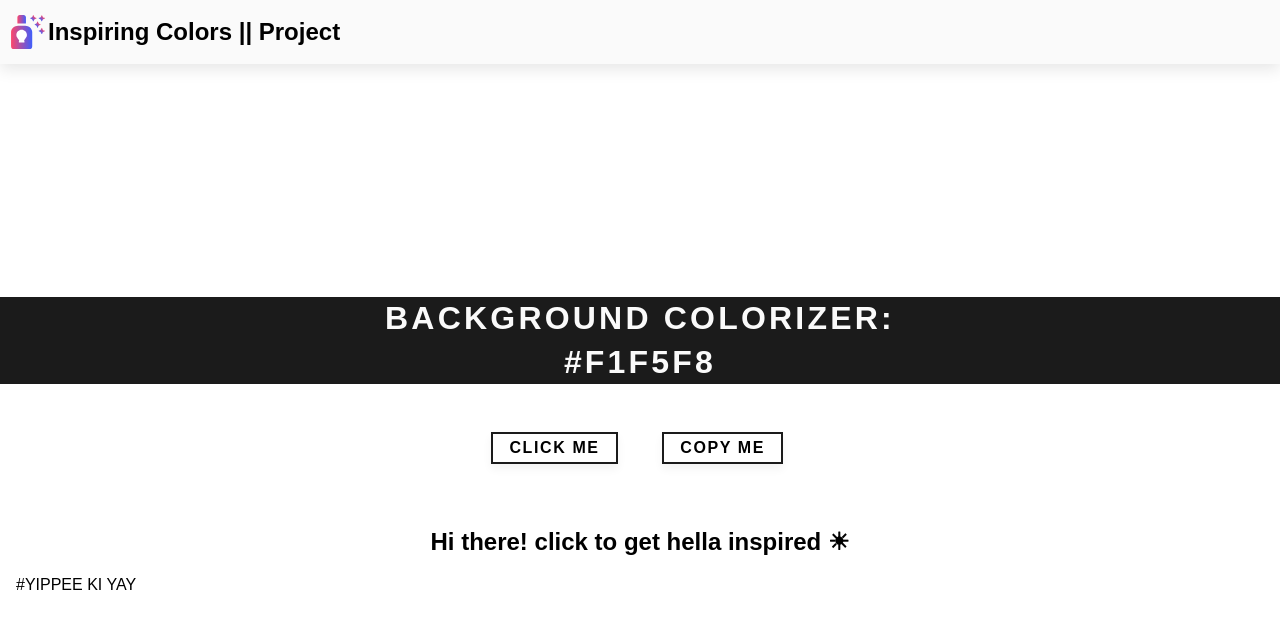
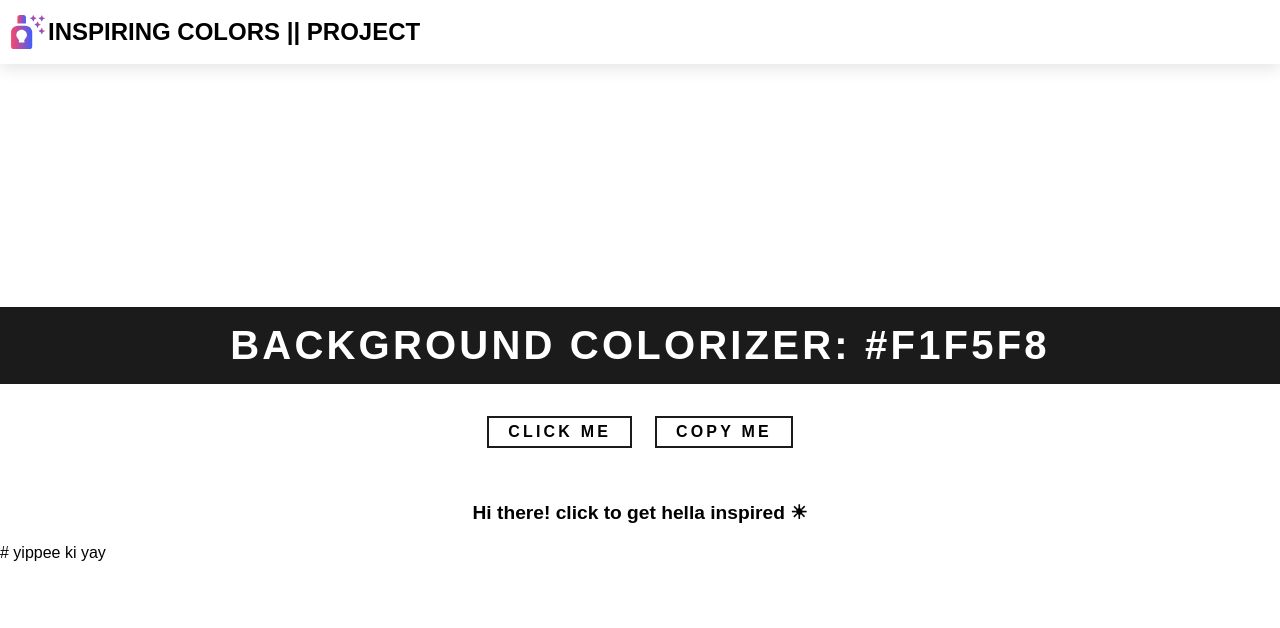
Before and after one commit to ferjencoder/InspiringColors.github.io, a plain HTML site: page index.html in a window 1280 px wide. Drawn offline with Linux system fonts and the light colour scheme; a web font is replaced by a local one.

Commit message:
updated layout and added happyIcon

```diff
--- a/app.js
+++ b/app.js
@@ -1,7 +1,9 @@
+//<<<------ HEX GENERATOR ------------------------------------------------------
 const hex = [0, 1, 2, 3, 4, 5, 6, 7, 8, 9, "A", "B", "C", "D", "E", "F"];
 const btn = document.getElementById("btn");
 const color = document.querySelector(".color");
-const colorReply = document.querySelector(".color-reply");
+const happyIcon = document.querySelector(".happyIcon");
+const colorReply = document.querySelector(".msg-reply");
 
 btn.addEventListener("click", function () {
   colorReply.textContent = "";
@@ -12,6 +14,7 @@ btn.addEventListener("click", function () {
 
   color.textContent = hexColor;
   color.style.color = hexColor;
+  happyIcon.className = "d-none";
   document.body.style.backgroundColor = hexColor;
 });
 
@@ -19,10 +22,14 @@ function getRandomNumber() {
   return Math.floor(Math.random() * hex.length);
 }
 
+//<<<------ MSG ----------------------------------------------------------------
 const btnCopy = document.getElementById("btnCopy");
 const webColor = document.querySelector(".color");
+const webHappyIcon = document.querySelector(".happyIcon");
 
 btnCopy.addEventListener("click", function () {
   navigator.clipboard.writeText(color.textContent);
   colorReply.textContent = color.textContent + " copied to cloipboard!";
+  webHappyIcon.style = "--fa-animation-iteration-count: 3";
+  webHappyIcon.className = "fa-solid fa-frog fa-bounce fa-2xl";
 });
--- a/index.html
+++ b/index.html
@@ -5,6 +5,13 @@
     <meta http-equiv="X-UA-Compatible" content="IE=edge" />
     <meta name="viewport" content="width=device-width, initial-scale=1.0" />
     <link rel="shortcut icon" href="./img/faviconIC.svg" type="image/x-icon" />
+    <link
+      rel="stylesheet"
+      href="https://cdnjs.cloudflare.com/ajax/libs/font-awesome/6.1.1/css/all.min.css"
+      integrity="sha512-KfkfwYDsLkIlwQp6LFnl8zNdLGxu9YAA1QvwINks4PhcElQSvqcyVLLD9aMhXd13uQjoXtEKNosOWaZqXgel0g=="
+      crossorigin="anonymous"
+      referrerpolicy="no-referrer"
+    />
     <link rel="stylesheet" href="style.css" />
     <title>Inspiring Colors || Project</title>
   </head>
@@ -21,27 +28,26 @@
         <h2>Inspiring Colors || Project</h2>
       </nav>
       <header class="mainHeader">
+        <div class="happyIconContainer">
+          <span class="happyIcon"></span>
+        </div>
         <div class="container">
-          <h2 class="mainTxt txtOne">background colorizer:</h2>
-          <h2 class="mainTxt"><span class="color">#F1F5F8</span></h2>
+          <h2 class="mainTxt txtOne">
+            background colorizer: <span class="color">#F1F5F8</span>
+          </h2>
         </div>
       </header>
       <section class="heroSection">
-        <div class="btnOne">
-          <button class="btnHero btnOne" id="btn">click me</button>
-        </div>
-        <div class="btnTwo">
-          <button class="btnHero btnTwo" id="btnCopy">copy me</button>
-        </div>
+        <button class="btnHero btnOne" id="btn">click me</button>
+
+        <button class="btnHero btnTwo" id="btnCopy">copy me</button>
       </section>
       <div class="msgContainer">
         <h4>
-          <span class="color-reply"
-            >Hi there! click to get hella inspired ☀</span
-          >
+          <span class="msg-reply">Hi there! click to get hella inspired ☀</span>
         </h4>
       </div>
-      <footer>#yippee ki yay</footer>
+      <footer># yippee ki yay</footer>
     </div>
     <script src="app.js"></script>
   </body>
--- a/style.css
+++ b/style.css
@@ -1,219 +1,132 @@
 @import url("https://fonts.googleapis.com/css2?family=Anek+Tamil:wght@100;200;300;400;500;600;700;800&display=swap");
 
 :root {
-  /*<<< FONTS */
+  /*<<<------------ FONTS --------------------*/
   --icp-ff-primary: "Anek Tamil", sans-serif;
 
-  /*<<< SHADOWS */
+  /*<<<------------ SHADOWS --------------------*/
   --icp-shdw-1: 0 5px 15px rgba(0, 0, 0, 0.2);
   --icp-shdw-2: 0 5px 15px rgba(0, 0, 0, 0.1);
   --icp-shdw-3: 0 5px 10px rgba(0, 0, 0, 0.05);
 
-  /*<<< TRANSITIONS */
+  /*<<<------------ TRANSITIONS --------------------*/
   --icp-transit-1: all 0.5s ease;
   --icp-transit-2: all 0.3s ease;
 
-  /*<<<   COLORS */
-  --icp-clr-white: rgba(250, 250, 250, 1);
+  /*<<<------------   COLORS --------------------*/
+  --icp-clr-white: white;
   --icp-clr-black: rgb(27, 27, 27);
+
+  /*<<<------------   SPACING --------------------*/
+  --icp-spacing-1: 0.2em;
+  --icp-spacing-2: 0.3em;
 }
 
 * {
   margin: 0;
   padding: 0;
-  font-family: var(--icp-ff-primary);
+  box-sizing: border-box;
 }
 
-body {
+html {
+  font-family: var(--icp-ff-primary);
+  scroll-behavior: smooth;
   transition: var(--icp-transit-2);
-  scroll-behavior: smooth;
-  margin-left: auto;
-  margin-right: auto;
 }
 
+/*<<<<------------ GRID --------------------*/
 .gridContainer {
   display: grid;
-  grid-template-columns: 1fr 1fr 1fr;
-  grid-template-rows: 1fr 5fr 2fr 1fr;
+  grid-template-areas:
+    "nav-center"
+    "mainHeader"
+    "heroSection heroSection"
+    "msgContainer";
 }
 
-img {
-  height: 40%;
+/*<<<<------------ NAV BAR --------------------*/
+
+.nav-center {
+  display: flex;
+  align-items: center;
+  height: 4rem;
+  background-color: var(--icp-clr-white);
+  box-shadow: var(--icp-shdw-2);
+  text-transform: uppercase;
+  padding-left: 0.5em;
 }
 
-/*<<<------- NAV BAR -------*/
-.nav-center {
-  grid-column: 1 / 4;
-  grid-row: 1 / 2;
+/*<<<<------------ HEADER --------------------*/
+
+.mainHeader {
   display: flex;
-  justify-content: flex-start;
+  flex-direction: column;
+  justify-content: flex-end;
   align-items: center;
-  background-color: var(--icp-clr-white);
-  padding: 0.5rem;
-  font-weight: 200;
-  box-shadow: var(--icp-shdw-2);
-  height: 3rem;
+  text-transform: uppercase;
+  height: 20rem;
+  letter-spacing: var(--icp-spacing-1);
+  font-weight: 100;
+  color: var(--icp-clr-black);
 }
 
-/*<<<------- MAIN -------*/
-.mainHeader {
-  grid-column: 1 / 4;
-  grid-row: 2 / 3;
-  display: flex;
-  flex-direction: column;
-  top: 50%;
-  width: 100%;
-  align-items: center;
-  justify-content: flex-end;
+.happyIcon {
+  margin-bottom: -30em;
+}
+.d-none {
+  display: none;
+}
+.mainTxt {
+  font-size: 2.5rem;
 }
 
 .container {
+  width: 100%;
+  text-align: center;
   background-color: var(--icp-clr-black);
-  width: 100%;
-  align-items: flex-end;
-  justify-content: center;
+  color: var(--icp-clr-white);
+  padding: 1em 0.2em;
 }
 
-.mainTxt {
-  padding: 0.2rem 0;
-  text-transform: uppercase;
-  color: var(--icp-clr-white);
-  font-size: 3rem;
-  letter-spacing: 0.2rem;
-  font-weight: 600;
-  padding: 0 1.5rem;
-  text-align: start;
-}
-
-.txtOne {
-  padding-right: 1em;
-  text-align: right;
-}
-
-.color {
-  color: var(--icp-clr-white);
-  text-align: left;
-}
-
-/*<<<------- BUTTONS -------*/
-
+/*<<<<------------ HERO SECTION --------------------*/
 .heroSection {
-  grid-column: 1 / 4;
-  grid-row: 3 / 4;
-  display: grid;
-  grid-template-columns: 1fr 1fr;
-  grid-template-rows: 1fr;
-}
-
-.bntContainer {
-  display: felx;
+  display: flex;
+  align-items: center;
+  justify-content: center;
+  height: 6rem;
 }
 
 .btnHero {
+  text-transform: uppercase;
+  background-color: transparent;
   border: 2px solid var(--icp-clr-black);
-  text-transform: uppercase;
-  letter-spacing: 0.1em;
+  font-size: 1rem;
   font-weight: 700;
-  background-color: transparent;
-  font-size: 1rem;
-  box-shadow: var(--icp-shdw-3);
+  letter-spacing: var(--icp-spacing-1);
+}
+.btnHero:hover {
+  background-color: var(--icp-clr-black);
+  letter-spacing: var(--icp-spacing-2);
+  color: var(--icp-clr-white);
+  transition: var(--icp-transit-2);
 }
 
 .btnOne {
-  grid-column: 1 / 2;
-  display: flex;
-  align-content: center;
-  align-items: center;
-  justify-content: flex-end;
-  margin-right: 0.2rem;
-  padding: 0.3rem 1rem;
+  padding: 0.3em 1.2em;
+  margin-right: 0.7rem;
+}
+.btnTwo {
+  padding: 0.3em 1.2em;
+  margin-left: 0.7rem;
 }
 
-.btnTwo {
-  display: flex;
-  align-content: center;
-  align-items: center;
-  justify-content: flex-start;
-  margin-left: 0.2rem;
-  padding: 0.3rem 1rem;
-}
-
-.btnHero:hover {
-  background-color: var(--icp-clr-black);
-  color: var(--icp-clr-white);
-  letter-spacing: 0.2em;
-}
-
-/*<<<------- MSG -------*/
+/*<<<<------------ MSG CONTAINER --------------------*/
 
 .msgContainer {
-  grid-column: 1 / 4;
-  grid-row: 4 / 5;
-  text-align: center;
-  padding: 1rem 0;
-  font-size: 1.5rem;
-  font-weight: 200;
+  display: flex;
+  justify-content: center;
+  align-self: center;
+  align-items: center;
+  height: 4rem;
+  font-size: 1.2rem;
 }
-
-/*<<<------- FOOTER -------*/
-
-footer {
-  grid-column: 1 / 4;
-  grid-row: 5 / 6;
-  text-transform: uppercase;
-  margin-bottom: 0;
-  padding-left: 1rem;
-  font-size: 1rem;
-}
-
-/*<<<------- QUERIES-------*/
-
-@media (min-width: 450px) {
-  .mainTxt {
-    padding: 0.2rem 0;
-    text-transform: uppercase;
-    color: var(--icp-clr-white);
-    letter-spacing: 0.2rem;
-    font-weight: 600;
-    padding: 0 1.5rem;
-    text-align: start;
-  }
-
-  .txtOne {
-    padding-right: 1em;
-    text-align: right;
-  }
-
-  .color {
-    color: var(--icp-clr-white);
-    text-align: center;
-  }
-}
-@media (min-width: 0px) {
-  .container {
-    background-color: var(--icp-clr-black);
-    width: 100%;
-    align-items: center;
-    justify-content: center;
-  }
-
-  .mainTxt {
-    padding: 0.2rem 0;
-    text-transform: uppercase;
-    font-size: 2rem;
-    letter-spacing: 0.2rem;
-    font-weight: 600;
-    text-align: center;
-  }
-
-  .txtOne {
-    text-align: center;
-  }
-  .txtTwo {
-    text-align: center;
-  }
-
-  .color {
-    text-align: center;
-  }
-}
```
Also changed, not shown: img/faviconIC.svg, 1 other file.
